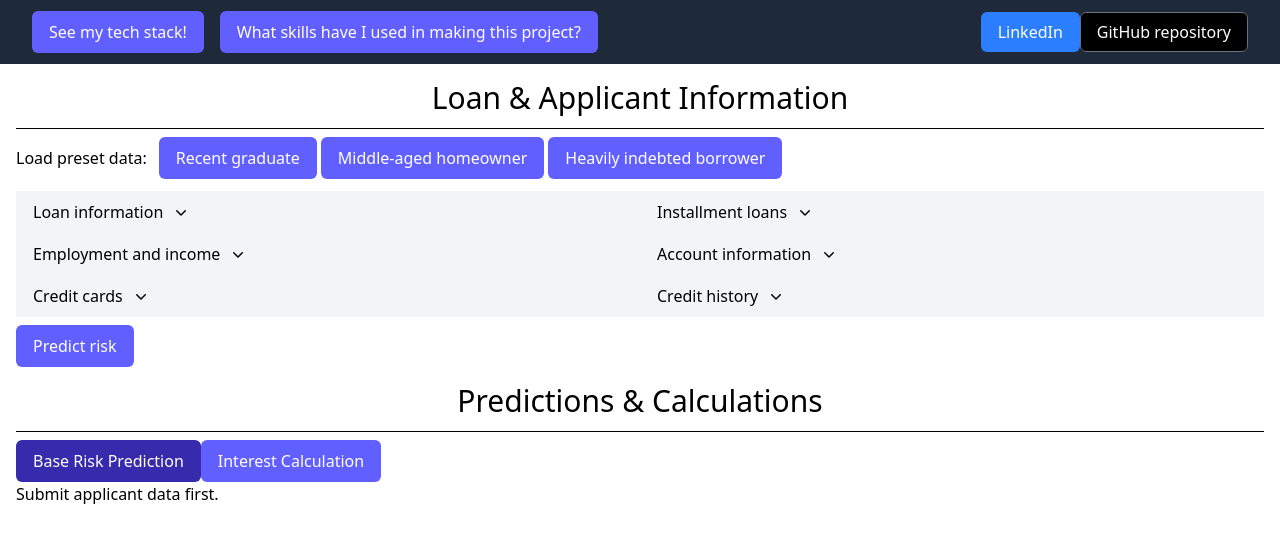
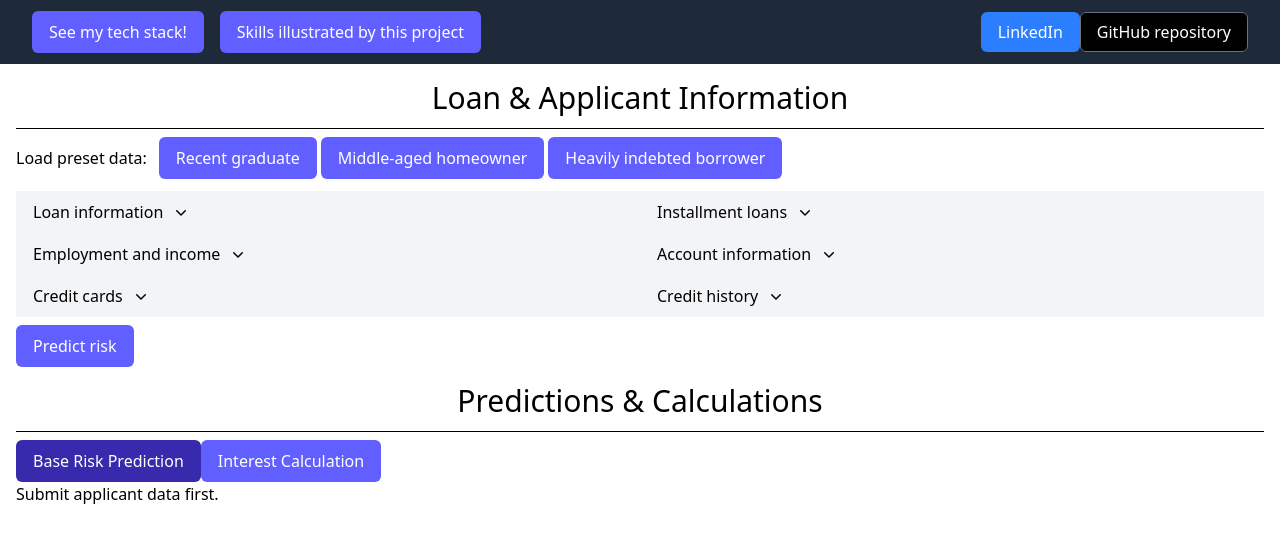
Before and after one commit to LudvigAnderson/loan-risk-analyser, a React (Vite) app in the folder frontend/: page / in a window 1280 px wide. Shown: the top 542 px of the page. Built offline with nearby package versions, Linux system fonts and the light colour scheme.

Commit message:
Text edit

```diff
--- a/frontend/src/components/modals/SkillsModal.tsx
+++ b/frontend/src/components/modals/SkillsModal.tsx
@@ -10,7 +10,7 @@ export default function SkillsModal() {
     <BaseModal
       isOpen={isOpen}
       setIsOpen={setIsOpen}
-      buttonText="What skills have I used in making this project?"
+      buttonText="Skills illustrated by this project"
       title="Skills"
     >
       <div className="flex flex-wrap">
--- a/frontend/src/components/modals/TechStackModal.tsx
+++ b/frontend/src/components/modals/TechStackModal.tsx
@@ -47,9 +47,10 @@ export default function TechStackModal() {
             <li>Cloud Storage & Artifact Registry</li>
           </UnorderedList>
         </Accordion>
-        <Accordion buttonText="Automation">
+        <Accordion buttonText="Deployment">
           <UnorderedList>
             <li>GitHub Actions</li>
+            <li>Docker</li>
           </UnorderedList>
         </Accordion>
       </div>
```
